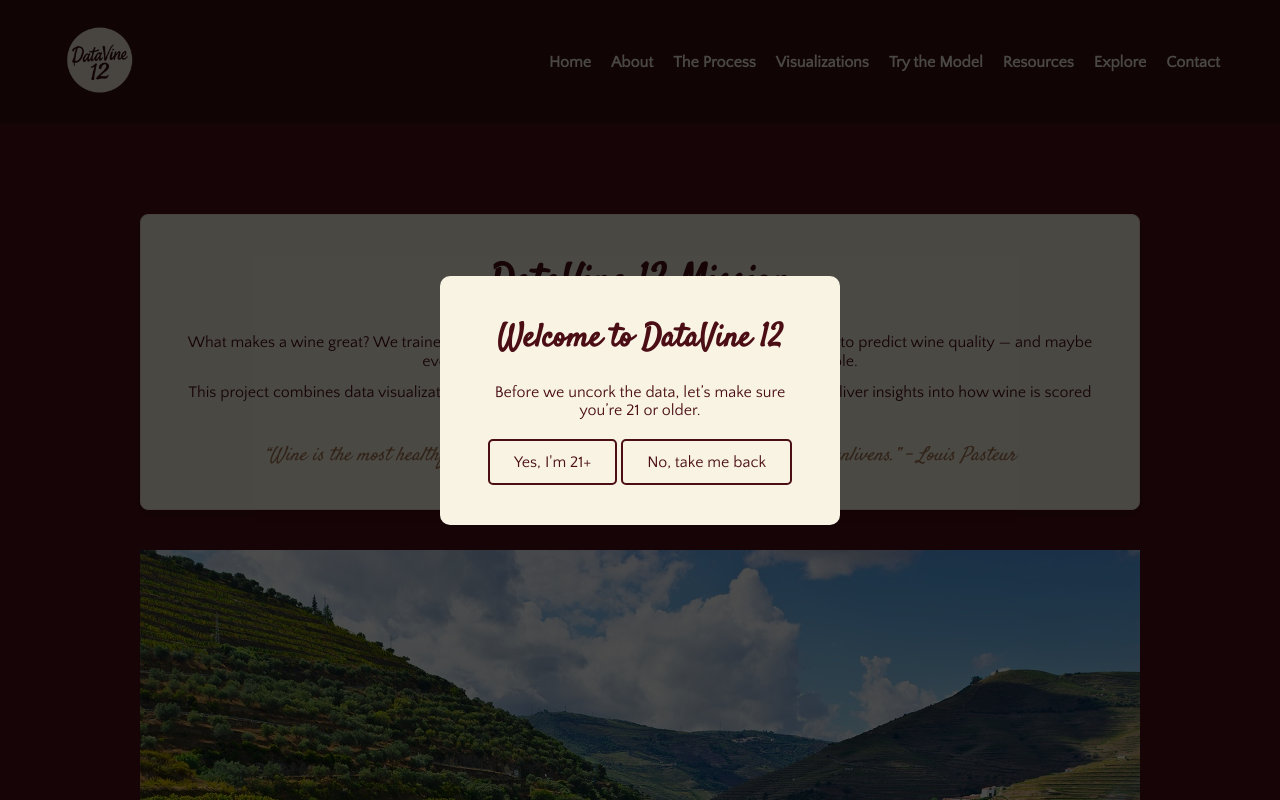
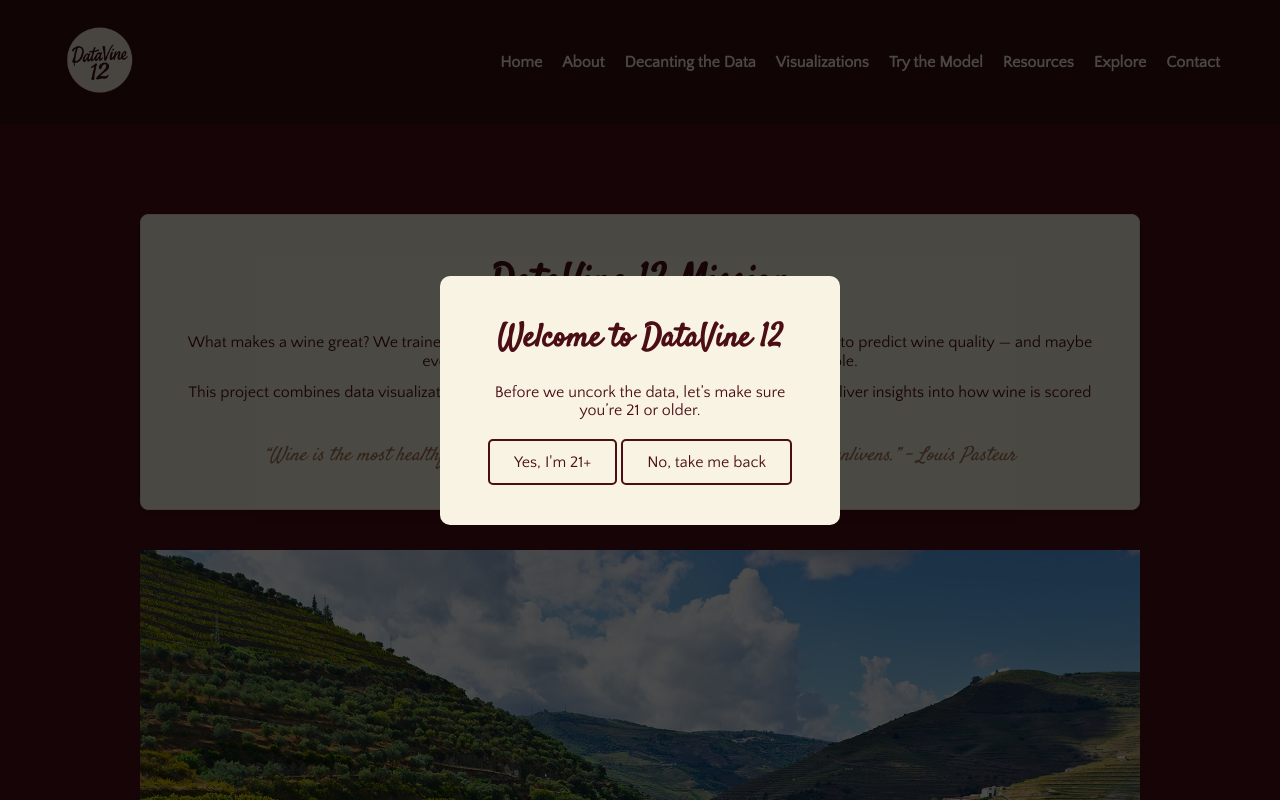
Before and after one commit to alvamag/Team3_Project4, a Flask app: page / in a window 1280 px wide. Run offline with Flask 3, Linux system fonts and the light colour scheme; parts of the project's set-up code (start-up, migrations or seed data) failed here and were passed over.

Commit message:
Rename 'the-process' to 'decanting-the-data'; update routes and styling

```diff
--- a/wine_quality_app/app.py
+++ b/wine_quality_app/app.py
@@ -23,9 +23,9 @@ def home():
 def about():
     return render_template('about.html')
 
-@app.route('/the-process')
+@app.route('/decanting-the-data')
 def the_process():
-    return render_template('the-process.html')
+    return render_template('decanting-the-data.html')
 
 @app.route('/visualizations')
 def visualizations():
--- a/wine_quality_app/templates/about.html
+++ b/wine_quality_app/templates/about.html
@@ -25,7 +25,7 @@
       <div class="nav-links">
         <a href="{{ url_for('home') }}">Home</a>
         <a href="{{ url_for('about') }}">About</a>
-        <a href="{{ url_for('the_process') }}">The Process</a>
+        <a href="{{ url_for('decanting_the_data') }}">Decanting the Data</a>
         <a href="{{ url_for('visualizations') }}">Visualizations</a>
         <a href="{{ url_for('try_the_model') }}">Try the Model</a>
         <a href="{{ url_for('resources') }}">Resources</a>
--- a/wine_quality_app/templates/contact.html
+++ b/wine_quality_app/templates/contact.html
@@ -26,7 +26,7 @@
       <div class="nav-links">
         <a href="{{ url_for('home') }}">Home</a>
         <a href="{{ url_for('about') }}">About</a>
-        <a href="{{ url_for('the_process') }}">The Process</a>
+        <a href="{{ url_for('decanting_the_data') }}">Decanting the Data</a>
         <a href="{{ url_for('visualizations') }}">Visualizations</a>
         <a href="{{ url_for('try_the_model') }}">Try the Model</a>
         <a href="{{ url_for('resources') }}">Resources</a>
--- a/wine_quality_app/templates/explore.html
+++ b/wine_quality_app/templates/explore.html
@@ -24,7 +24,7 @@
       <div class="nav-links">
         <a href="{{ url_for('home') }}">Home</a>
         <a href="{{ url_for('about') }}">About</a>
-        <a href="{{ url_for('the_process') }}">The Process</a>
+        <a href="{{ url_for('decanting_the_data') }}">Decanting the Data</a>
         <a href="{{ url_for('visualizations') }}">Visualizations</a>
         <a href="{{ url_for('try_the_model') }}">Try the Model</a>
         <a href="{{ url_for('resources') }}">Resources</a>
--- a/wine_quality_app/templates/index.html
+++ b/wine_quality_app/templates/index.html
@@ -37,7 +37,7 @@
     <div class="nav-links">
       <a href="{{ url_for('home') }}">Home</a>
       <a href="{{ url_for('about') }}">About</a>
-      <a href="{{ url_for('the_process') }}">The Process</a>
+      <a href="{{ url_for('decanting_the_data') }}">Decanting the Data</a>
       <a href="{{ url_for('visualizations') }}">Visualizations</a>
       <a href="{{ url_for('try_the_model') }}">Try the Model</a>
       <a href="{{ url_for('resources') }}">Resources</a>
--- a/wine_quality_app/templates/resources.html
+++ b/wine_quality_app/templates/resources.html
@@ -24,7 +24,7 @@
       <div class="nav-links">
         <a href="{{ url_for('home') }}">Home</a>
         <a href="{{ url_for('about') }}">About</a>
-        <a href="{{ url_for('the_process') }}">The Process</a>
+        <a href="{{ url_for('decanting_the_data') }}">Decanting the Data</a>
         <a href="{{ url_for('visualizations') }}">Visualizations</a>
         <a href="{{ url_for('try_the_model') }}">Try the Model</a>
         <a href="{{ url_for('resources') }}">Resources</a>
--- a/wine_quality_app/templates/try-the-model.html
+++ b/wine_quality_app/templates/try-the-model.html
@@ -20,7 +20,7 @@
       <div class="nav-links">
         <a href="{{ url_for('home') }}">Home</a>
         <a href="{{ url_for('about') }}">About</a>
-        <a href="{{ url_for('the_process') }}">The Process</a>
+        <a href="{{ url_for('decanting_the_data') }}">Decanting the Data</a>
         <a href="{{ url_for('visualizations') }}">Visualizations</a>
         <a href="{{ url_for('try_the_model') }}">Try the Model</a>
         <a href="{{ url_for('resources') }}">Resources</a>
--- a/wine_quality_app/templates/visualizations.html
+++ b/wine_quality_app/templates/visualizations.html
@@ -24,7 +24,7 @@
       <div class="nav-links">
         <a href="{{ url_for('home') }}">Home</a>
         <a href="{{ url_for('about') }}">About</a>
-        <a href="{{ url_for('the_process') }}">The Process</a>
+        <a href="{{ url_for('decanting_the_data') }}">Decanting the Data</a>
         <a href="{{ url_for('visualizations') }}">Visualizations</a>
         <a href="{{ url_for('try_the_model') }}">Try the Model</a>
         <a href="{{ url_for('resources') }}">Resources</a>
```
Also changed, not shown: wine_quality_app/templates/decanting-the-data.html (renamed from wine_quality_app/templates/the-process.html, +4 -4 lines), wine_quality_app/static/css/decanting-the-data.css (renamed from wine_quality_app/static/css/the-process.css).
